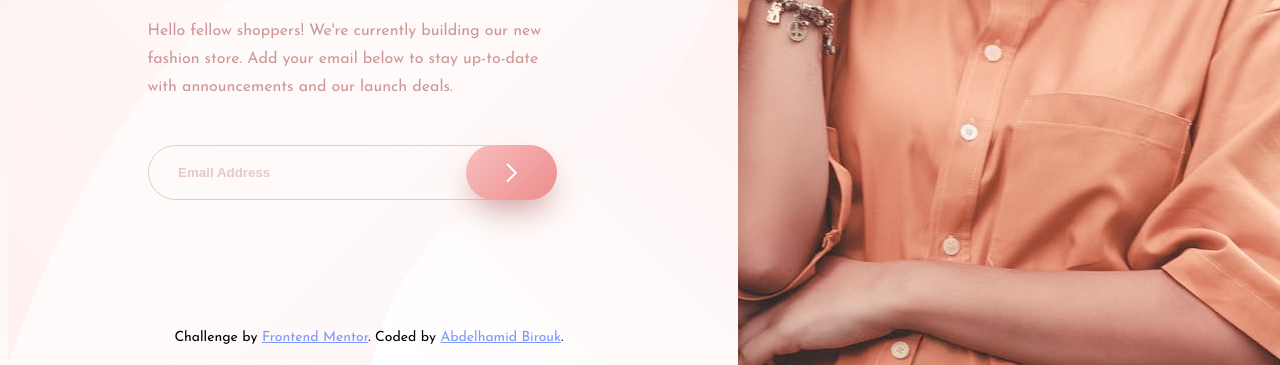
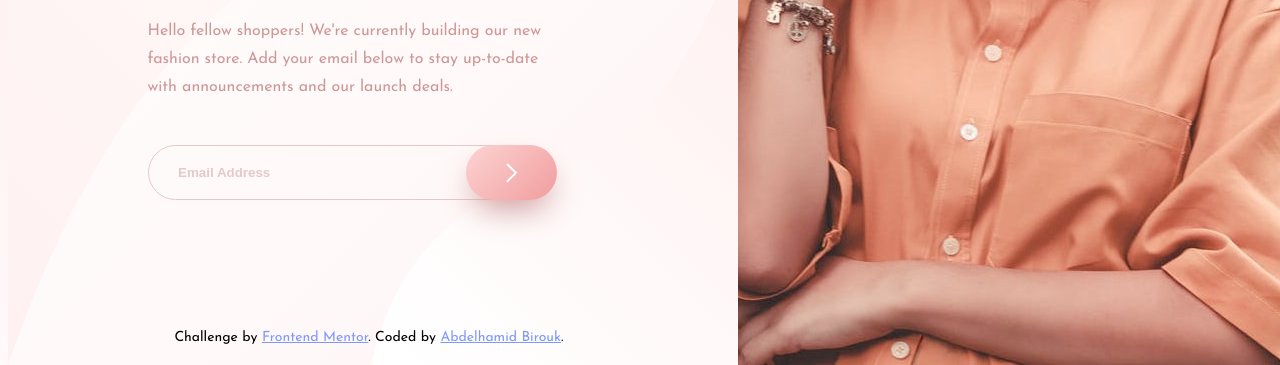
Before and after one commit to Hamid997/Base-Apparel-coming-soon-page, a plain HTML site: page index.html in a window 1280 px wide. In both pictures the pointer is over the button 511 px from the left and 607 px from the top of the page. Shown: the part 435-800 px from the top of the page. Drawn offline with Linux system fonts and the light colour scheme.

Commit message:
Update styles.css

```diff
--- a/styles.css
+++ b/styles.css
@@ -116,6 +116,12 @@ form button {
     border: none;
 }
 
+form button:hover {
+    background-image: linear-gradient(135deg, hsl(0, 91%, 91%), hsl(0, 75%, 78%));;
+    transition: all 0.2s ease;
+}
+
+
 /* Footer */
 .attribution {
     font-size: 14px;
```
